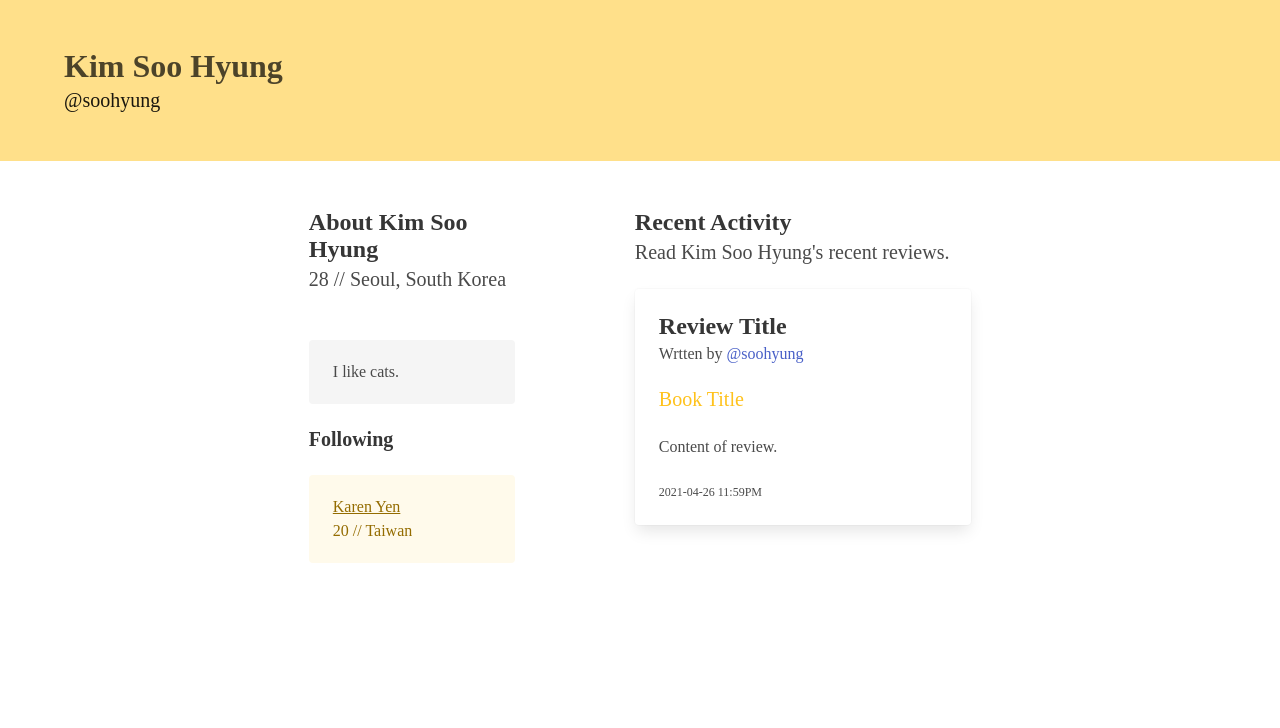
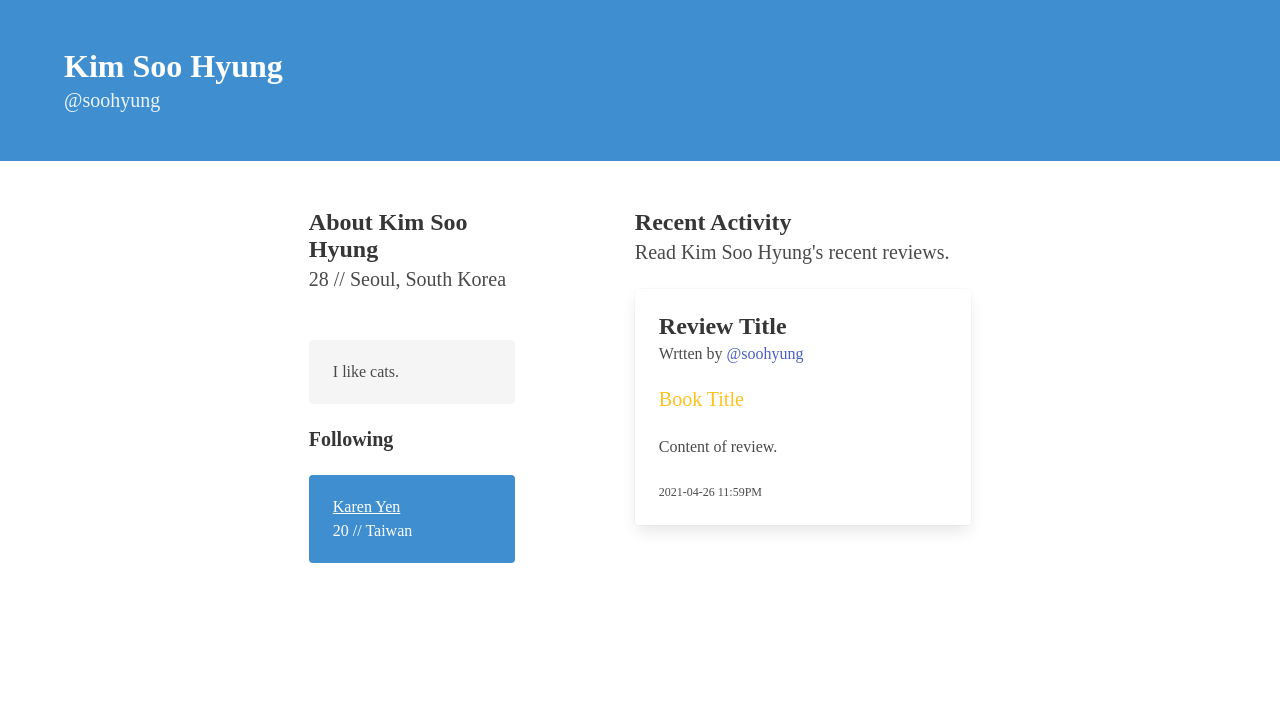
Before and after one commit to caroljli/cis550-final-project, a Django app: page /profile/ in a window 1280 px wide. Shown: the part 84-812 px from the top of the page. Run offline with Django 3.2, Linux system fonts and the light colour scheme; some libraries are stand-ins or nearby versions.

Commit message:
Update pictures

```diff
--- a/booknook/user/templates/profile.html
+++ b/booknook/user/templates/profile.html
@@ -2,7 +2,7 @@
 
 {% block content %}
 
-<section class="hero is-warning">
+<section class="hero is-info">
     <div class="hero-body">
       <div class="container">
         <h1 class="title">
@@ -35,7 +35,7 @@
 
                 <h2 class="title is-5">Following</h2>
 
-                <div class="notification is-warning is-light">
+                <div class="notification is-info">
                     <strong><a href="/">Karen Yen</a></strong>
                     <p>20 // Taiwan</p>
                 </div>
```
